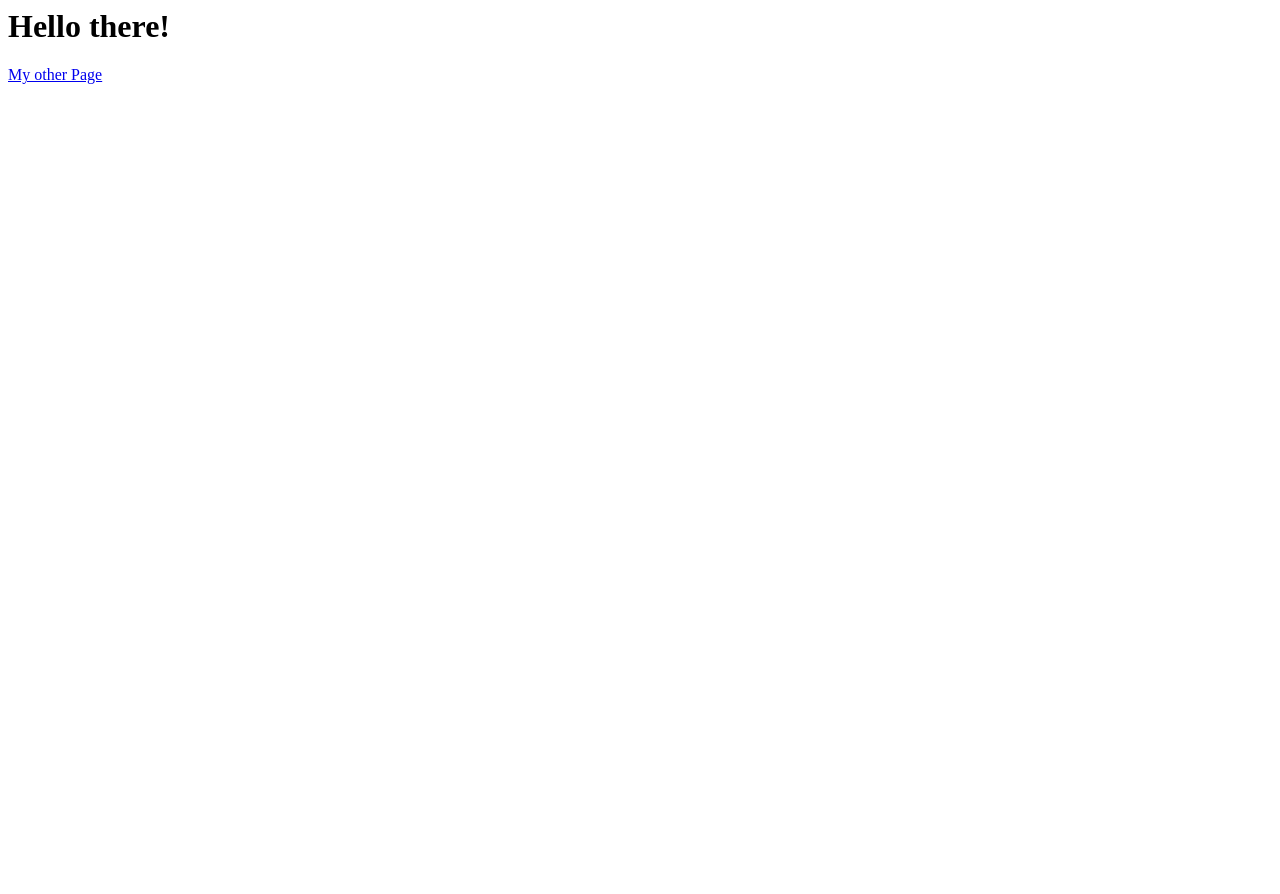
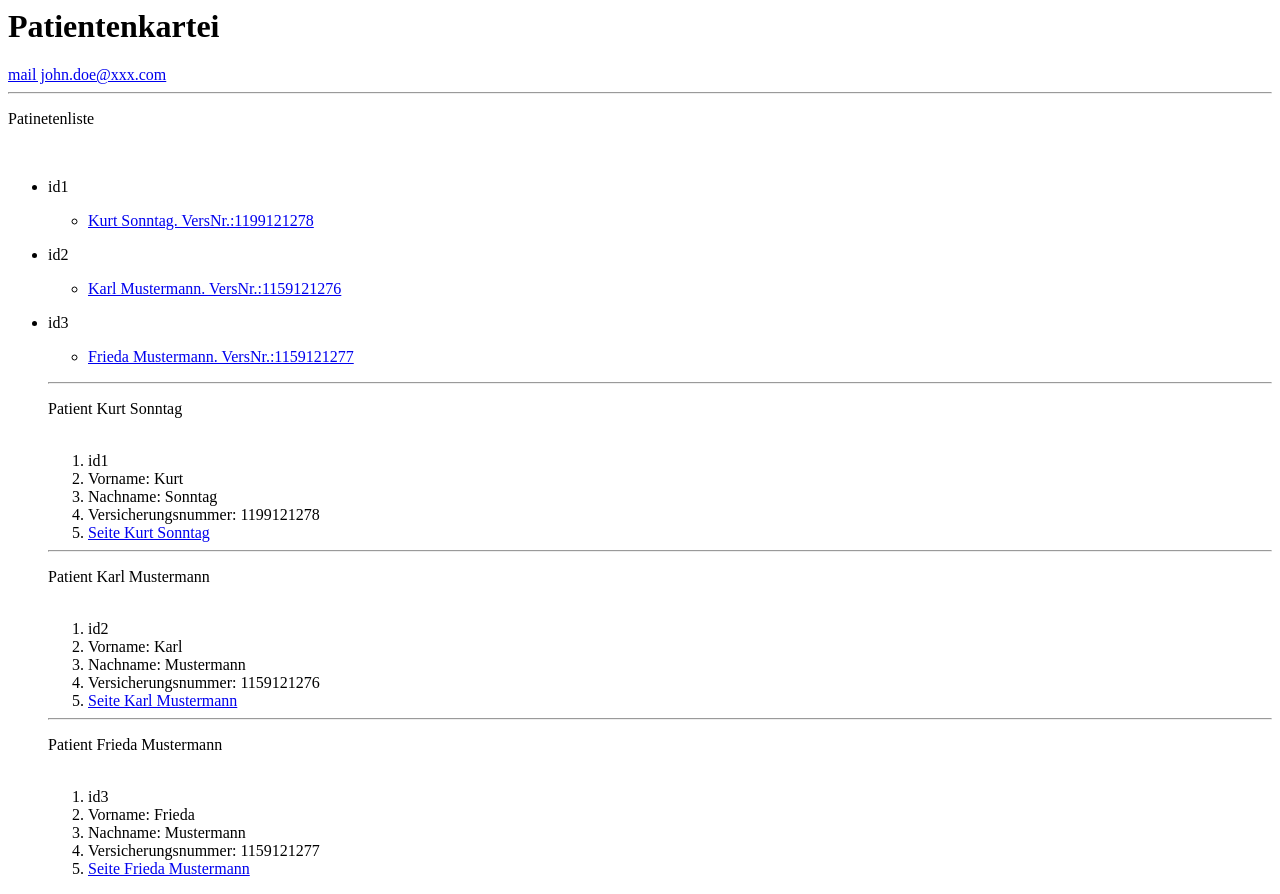
Before and after one commit to elli1612/Patientenkartei, a plain HTML site: page index.html in a window 1280 px wide. Before the commit the page ends 800 px from the top, so only its background shows below. Drawn offline with Linux system fonts and the light colour scheme.

Commit message:
1 file modified, 3 added

```diff
--- a/index.html
+++ b/index.html
@@ -5,7 +5,60 @@
     <!-- <link rel="stylesheet" type="text/css" href="styles.css"> -->
   </head>
   <body>
-    <h1>Hello there!</h1>
-    <a href="/me.html">My other Page</a>
-  </body>
+    <h1>Patientenkartei</h1>
+    <a href="https://de.wikipedia.org/wiki/John_Doe%22%3EVon Dr. John Doe</a>
+    <br>
+    <a href="mailto:john.doe@xxx.com">mail john.doe@xxx.com</a>
+    <hr>
+    <p>Patinetenliste<p>
+    <br>
+    <ul>
+        <li> id1
+        <ul>
+        <li><p><a href="#Zahl1">Kurt Sonntag. VersNr.:1199121278</a></p></li>
+        </ul>
+        <li> id2
+        <ul>
+        <li><p><a href="#Zahl2">Karl Mustermann. VersNr.:1159121276</a></p></li>
+        </ul>
+        <li> id3
+        <ul>
+        <li><p><a href="#Zahl3">Frieda Mustermann. VersNr.:1159121277</a></p></li>
+        </ul>
+
+   <hr>
+   <a id="Zahl1"> </a>
+    <p>Patient Kurt Sonntag</p>
+    <br>
+    <ol>
+    <li> id1</li>
+    <li> Vorname: Kurt</li>
+    <li> Nachname: Sonntag</li>
+    <li> Versicherungsnummer: 1199121278 </li>
+    <li> <a href="/KurtSonntag.html">Seite Kurt Sonntag </a> </li>
+    </ol>
+    <hr>
+    <a id="Zahl2"> </a>
+    <p>Patient Karl Mustermann</p>
+    <br>
+    <ol>
+    <li> id2</li>
+    <li> Vorname: Karl</li>
+    <li> Nachname: Mustermann</li>
+    <li> Versicherungsnummer: 1159121276 </li>
+    <li> <a href="/KarlMustermann.html">Seite Karl Mustermann </a>
+    </ol>
+    <hr>
+    <a id="Zahl3"> </a>
+    <p>Patient Frieda Mustermann</p>
+    <br>
+    <ol>
+    <li> id3</li>
+    <li> Vorname: Frieda</li>
+    <li> Nachname: Mustermann</li>
+    <li> Versicherungsnummer: 1159121277 </li>
+    <li> <a href="/FriedaMustermann.html">Seite Frieda Mustermann </a>
+    </ol>
+
+    </body>
 </html>
```
Also changed, not shown: FriedaMustermann.html (added, +14 -0 lines), KarlMustermann.html (added, +15 -0 lines), KurtSonntag.html (added, +15 -0 lines).
